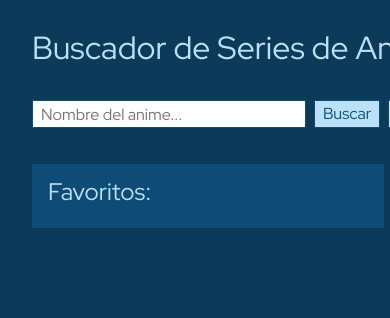
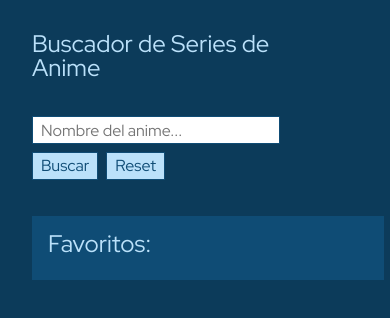
Before and after one commit to Adalab/modulo-2-evaluacion-final-GitTher, a website: page docs/index.html in a window 390 px wide. Shown: the top 318 px of the page. Drawn offline with nearby package versions, Linux system fonts and the light colour scheme; files that its build step writes are made by us from their sources.

Commit message:
add header mobile styles

```diff
--- a/src/scss/core/_mixins.scss
+++ b/src/scss/core/_mixins.scss
@@ -1,3 +1,14 @@
+@mixin tablet {
+  @media (min-width: 768px) {
+    @content;
+  }
+}
+@mixin desktop {
+  @media (min-width: 1280px) {
+    @content;
+  }
+}
+
 @mixin listTitle() {
   font-size: 24px;
   padding-bottom: 8px;
@@ -14,7 +25,7 @@
 
 @mixin formButton() {
   border: 1px solid $primaryColor;
-  margin: 4px;
+  margin: 4px 8px 4px 0px;
   background-color: $accentColor;
   line-height: 20px;
   padding: 3px 8px;
--- a/src/scss/layout/_header.scss
+++ b/src/scss/layout/_header.scss
@@ -1,24 +1,37 @@
 .title {
-  font-size: 32px;
+  font-size: 24px;
   color: $accentColor;
   padding: 32px;
   font-family: $mainFont;
+  width: 256px;
+  @include tablet {
+    font-size: 32px;
+    width: 100%;
+  }
 }
 
 .search {
   display: flex;
   padding-left: 32px;
   align-items: center;
+  flex-wrap: wrap;
+  width: 256px;
+  @include tablet {
+    width: 100%;
+  }
 
   &__input {
-    width: 256px;
+    width: 232px;
     height: 24px;
     border: 1px solid $primaryColor;
-    margin: 4px 4px 4px 0px;
+    margin: 4px 8px 4px 0px;
     padding: 1px 8px;
     font-size: 16px;
     color: $primaryColor;
     font-family: $mainFont;
+    @include tablet {
+      width: 256px;
+    }
   }
   &__submit {
     @include formButton();
```
Also changed, not shown: public/assets/css/main.css, 1 other file.
